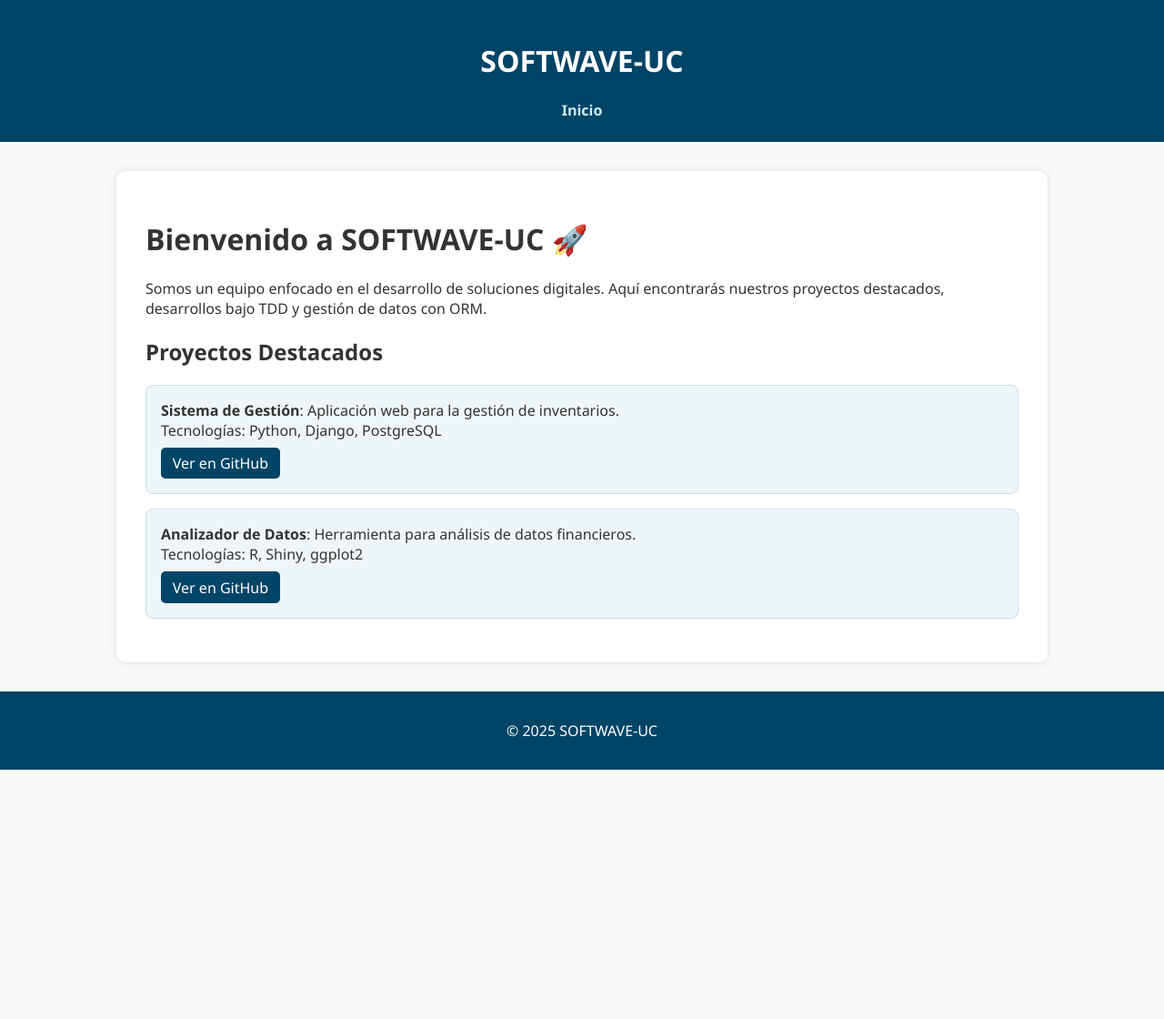
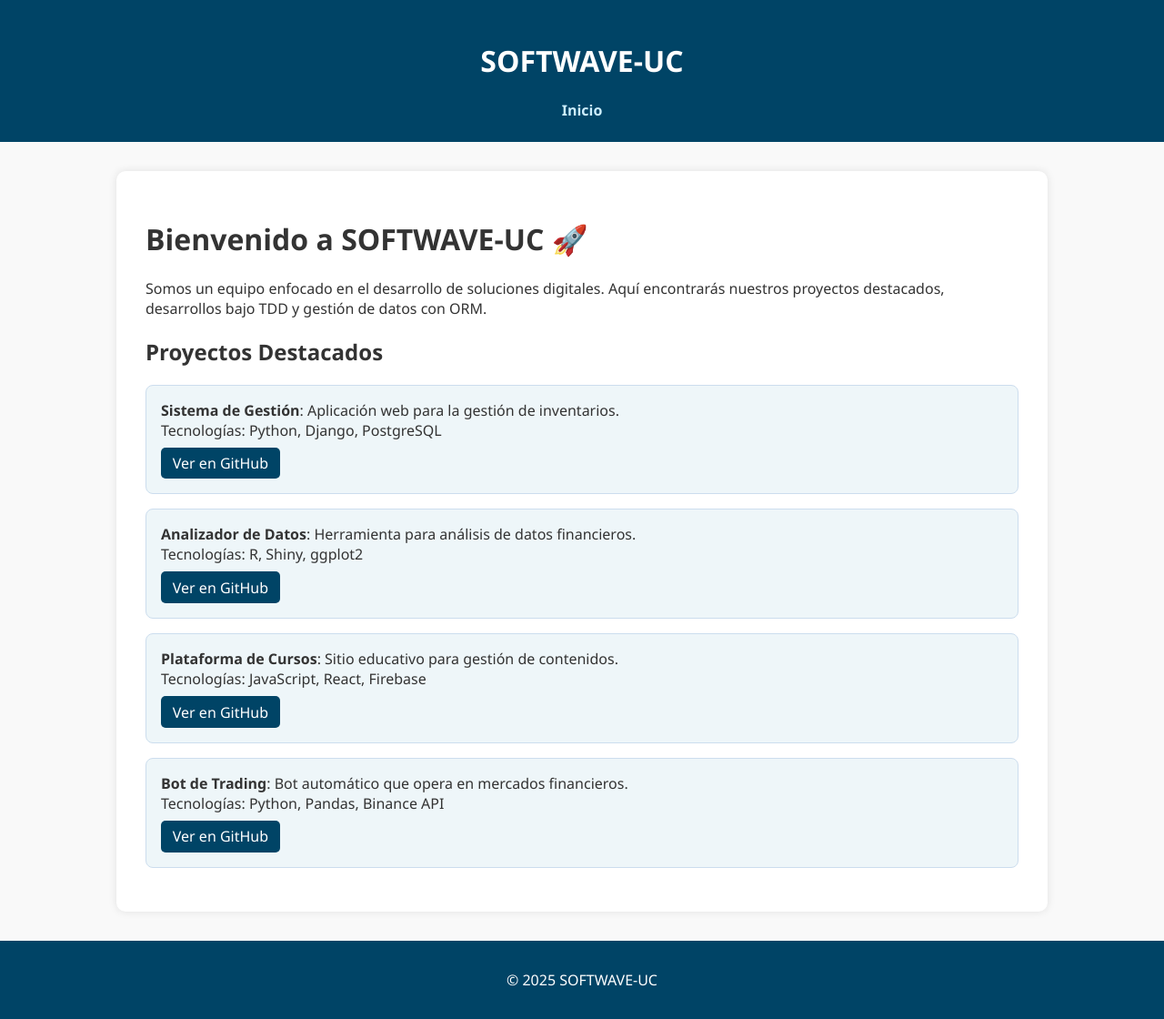
Before and after one commit to Gen0z63/SOFTWAVE-UC, a Jekyll site: the page built from index.md, in a window 1280 px wide. Shown: the whole page at 91% size. Built offline with Jekyll 4.4.1, drawn with Linux system fonts in a browser that asks for light colours; before the commit the page ends 900 px from its top, so only the background shows below that.

```diff
--- a/_data/proyectos.json
+++ b/_data/proyectos.json
@@ -10,5 +10,17 @@
     "descripcion": "Herramienta para análisis de datos financieros.",
     "tecnologias": ["R", "Shiny", "ggplot2"],
     "enlace": "https://github.com/Gen0z63/analizador-datos"
+  },
+  {
+    "nombre": "Plataforma de Cursos",
+    "descripcion": "Sitio educativo para gestión de contenidos.",
+    "tecnologias": ["JavaScript", "React", "Firebase"],
+    "enlace": "https://github.com/Gen0z63/plataforma-cursos"
+  },
+  {
+    "nombre": "Bot de Trading",
+    "descripcion": "Bot automático que opera en mercados financieros.",
+    "tecnologias": ["Python", "Pandas", "Binance API"],
+    "enlace": "https://github.com/Gen0z63/bot-trading"
   }
 ]
```
